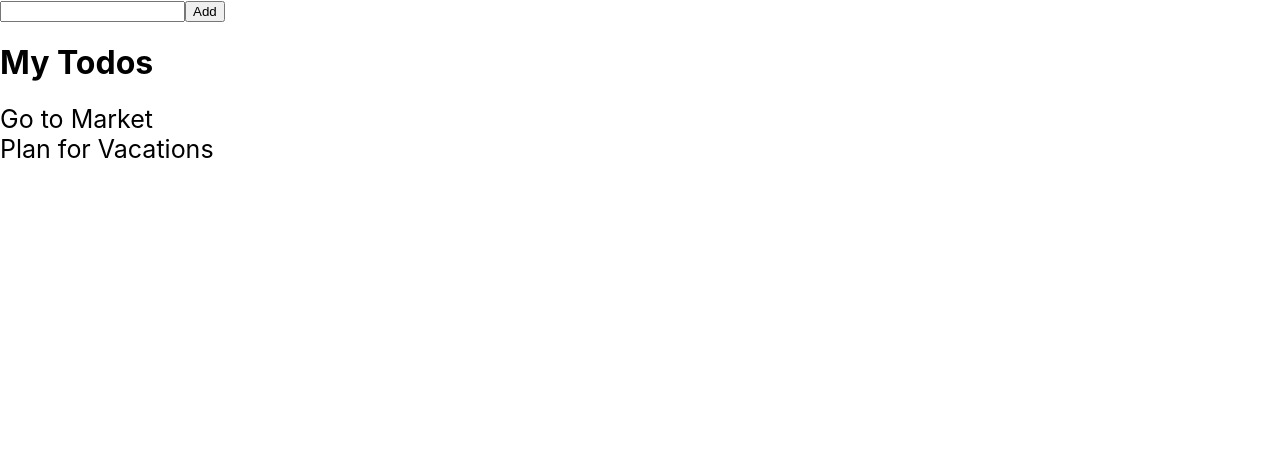
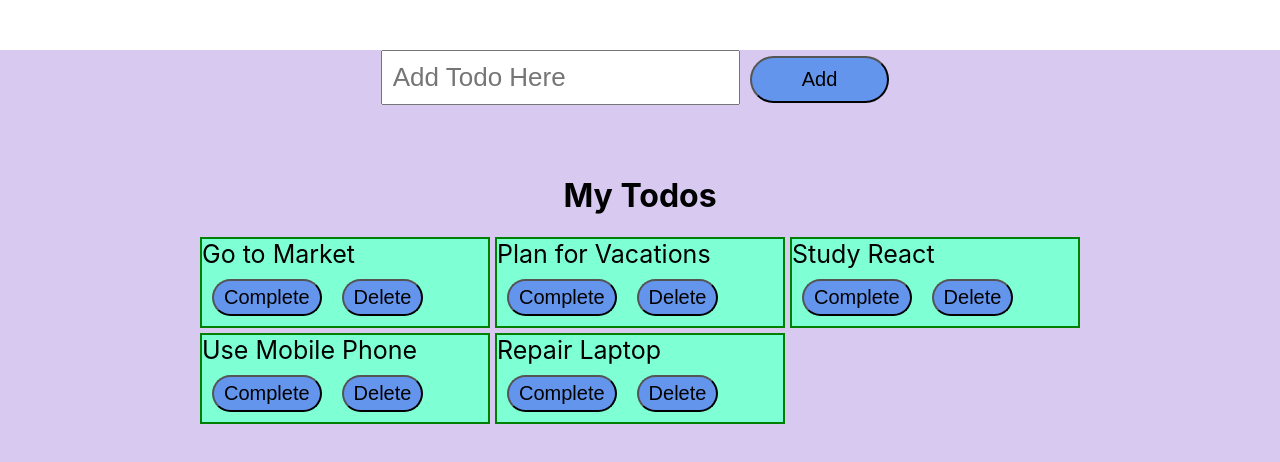
Before and after one commit to vijayghore2024/todo-app, a React (Create React App) app: page / in a window 1280 px wide. Shown: the top 462 px of the page. Built offline with nearby package versions, Linux system fonts and the light colour scheme.

Commit message:
2023-12-22

```diff
--- a/src/App.css
+++ b/src/App.css
@@ -1,38 +1,5 @@
-.App {
-  text-align: center;
+.app-container{
+  background-color:rgb(215, 201, 240);
+  height: 100vh;
+  width: 100vw;
 }
-
-.App-logo {
-  height: 40vmin;
-  pointer-events: none;
-}
-
-@media (prefers-reduced-motion: no-preference) {
-  .App-logo {
-    animation: App-logo-spin infinite 20s linear;
-  }
-}
-
-.App-header {
-  background-color: #282c34;
-  min-height: 100vh;
-  display: flex;
-  flex-direction: column;
-  align-items: center;
-  justify-content: center;
-  font-size: calc(10px + 2vmin);
-  color: white;
-}
-
-.App-link {
-  color: #61dafb;
-}
-
-@keyframes App-logo-spin {
-  from {
-    transform: rotate(0deg);
-  }
-  to {
-    transform: rotate(360deg);
-  }
-}
--- a/src/App.js
+++ b/src/App.js
@@ -1,15 +1,16 @@
 import Footer from "./components/Footer";
 import Navbar from "./components/Navbar";
 import TodoApp from "./components/TodoApp";
+import './App.css'
 
 function App() {
   return (
 
-    <>
+    <div className="app-container">
         {/* <Navbar /> */}
         <TodoApp />
         {/* <Footer /> */}
-    </>
+    </div>
 
 
   );
--- a/src/DisplayTodo.jsx
+++ b/src/DisplayTodo.jsx
@@ -1,20 +1,21 @@
 import React from 'react'
 import TodoItem from './components/TodoItem'
+import './components/DisplayTodo.css'
 
 const DisplayTodo = () => {
-    let todoArr = ["Go to Market", "Plan for Vacations"];
+    let todoArr = ["Go to Market", "Plan for Vacations", "Study React", "Use Mobile Phone", "Repair Laptop"];
 
     return (
-        <>
+        <div className='displaytodo-container'>
             <h1>My Todos</h1>
-            <div >
+            <div className='todo-items'>
 
                 {todoArr.map(item =>
                     <TodoItem desc={item} />
                 )}
 
             </div>
-        </>
+        </div>
     )
 }
 
--- /dev/null
+++ b/src/components/AddTodo.css
@@ -0,0 +1,19 @@
+.addtodo-container{
+    display: flex;
+    justify-content: center;
+    margin: 50px
+}
+
+.todo-input{
+    font-size: 26px;
+    padding: 10px
+}
+
+.add-todo-btn{
+    font-size: 20px;
+    margin: 0 10px;
+    padding: 10px 50px;
+
+    background-color: cornflowerblue;
+    border-radius: 30px;
+}
--- a/src/components/AddTodo.jsx
+++ b/src/components/AddTodo.jsx
@@ -1,10 +1,13 @@
 import React from 'react'
+import './AddTodo.css'
 
 const AddTodo = () => {
   return (
-    <div>
-      <input type="text" name="" id="" />
-      <button>Add</button>
+    <div className='addtodo-container'>
+      <div>
+      <input type="text" className='todo-input' name="todoinput" id="todoinput" placeholder='Add Todo Here' />
+      <button className='add-todo-btn'>Add</button>
+      </div>
     </div>
   )
 }
--- a/src/components/DisplayTodo.css
+++ b/src/components/DisplayTodo.css
@@ -0,0 +1,12 @@
+.displaytodo-container{
+    display: flex;
+    flex-direction: column;
+    align-items: center;
+}
+
+.todo-items{
+    width: 100%;
+    display: grid;
+    grid-template-columns: 1fr 1fr 1fr;
+    gap: 5px;
+}
--- /dev/null
+++ b/src/components/TodoApp.css
@@ -0,0 +1,3 @@
+.todoapp-container{
+    margin: 10px 200px;
+}
--- a/src/components/TodoApp.jsx
+++ b/src/components/TodoApp.jsx
@@ -1,10 +1,11 @@
 import React from 'react'
 import AddTodo from './AddTodo'
 import DisplayTodo from '../DisplayTodo'
+import './TodoApp.css'
 
 const TodoApp = () => {
   return (
-    <div>
+    <div className='todoapp-container'>
         <AddTodo />
         <DisplayTodo />
     </div>
--- /dev/null
+++ b/src/components/TodoItem.css
@@ -0,0 +1,15 @@
+.todo-item{
+    border: 2px solid green;
+    background-color:aquamarine;
+}
+.item-descr{
+    font-size: 25px;
+}
+
+.item-btn{
+    font-size: 20px;
+    margin: 10px;
+    background-color: cornflowerblue;
+    padding: 5px 10px;
+    border-radius: 20px;
+}
--- a/src/components/TodoItem.jsx
+++ b/src/components/TodoItem.jsx
@@ -1,9 +1,12 @@
 import React from 'react'
+import './TodoItem.css'
 
 const TodoItem = (props) => {
   return (
-    <div style={{fontSize: '25px'}}>
-      {props.desc}
+    <div className='todo-item'>
+        <div className="item-descr">{props.desc}</div>
+        <button className='item-btn'>Complete</button>
+        <button className='item-btn'>Delete</button>
     </div>
   )
 }
```
